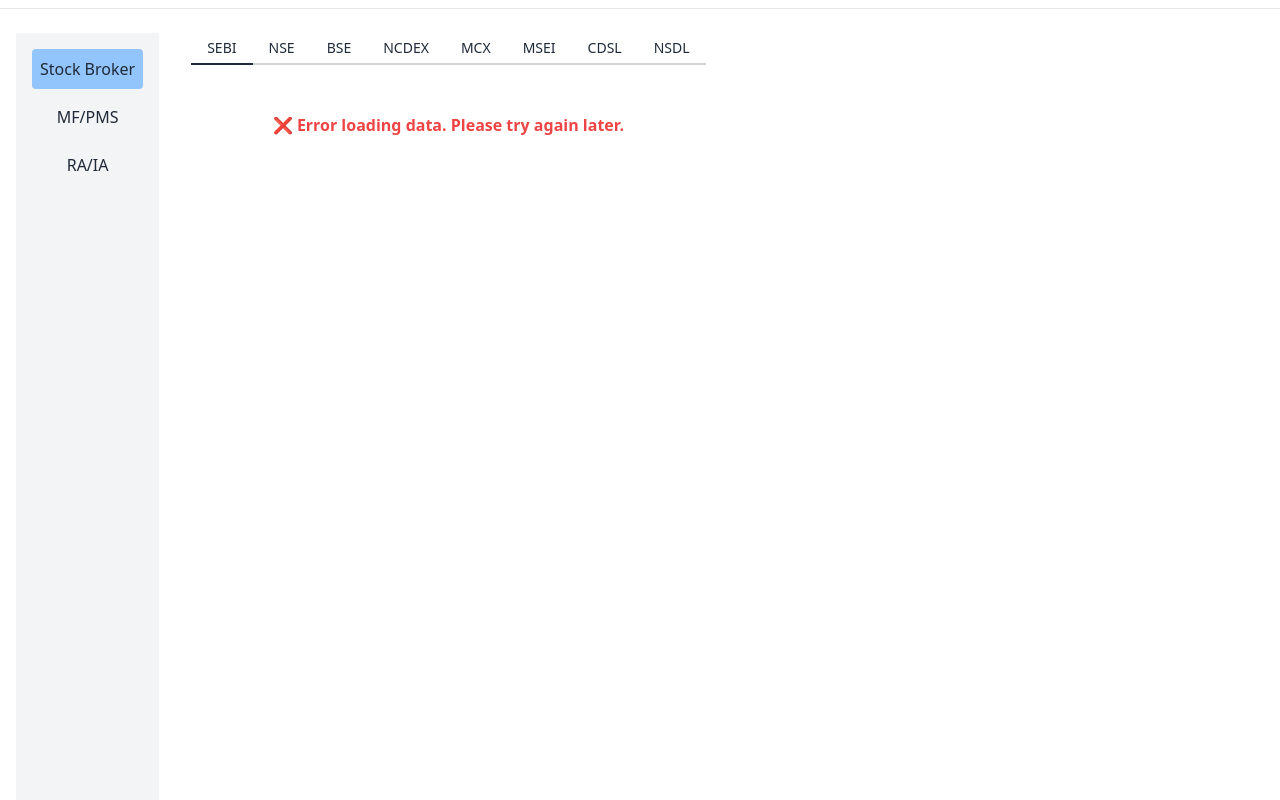
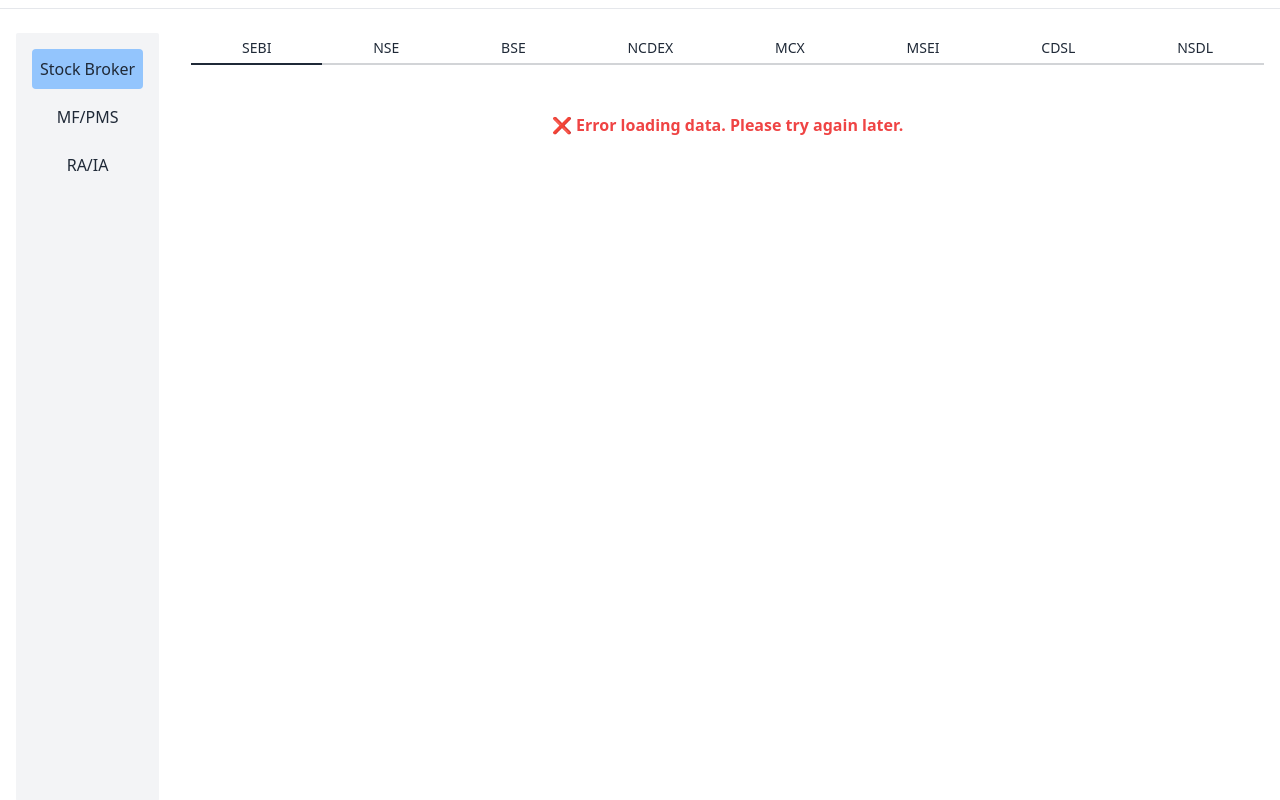
Before and after one commit to Vbhadala/complysure, a FastAPI app: page /app in a window 1280 px wide. Shown: the part 68-868 px from the top of the page. Run offline with FastAPI, Linux system fonts and the light colour scheme; data that the repository does not hold is empty; some libraries are stand-ins or nearby versions.

Commit message:
final_push

```diff
--- a/templates/app.html
+++ b/templates/app.html
@@ -62,7 +62,7 @@
 
 
       <!-- Content Section -->
-      <div id = "tabs" class="max-h-full overflow-hidden gap-10 px-4">
+      <div id = "tabs" class="max-h-full w-full overflow-hidden gap-10 px-4">
       </div>
 
 
--- a/utils.py
+++ b/utils.py
@@ -41,6 +41,9 @@
             if item['title'] not in seen_titles:
                 seen_titles.add(item['title'])
                 all_data.append(item)
+
+    # Sort all_data by the 'date' field (formatted as 'Feb 21, 2025')
+    all_data.sort(key=lambda x: datetime.strptime(x['date'], "%b %d, %Y"), reverse=True)  # Sort in descending order
 
     return all_data
 
```
